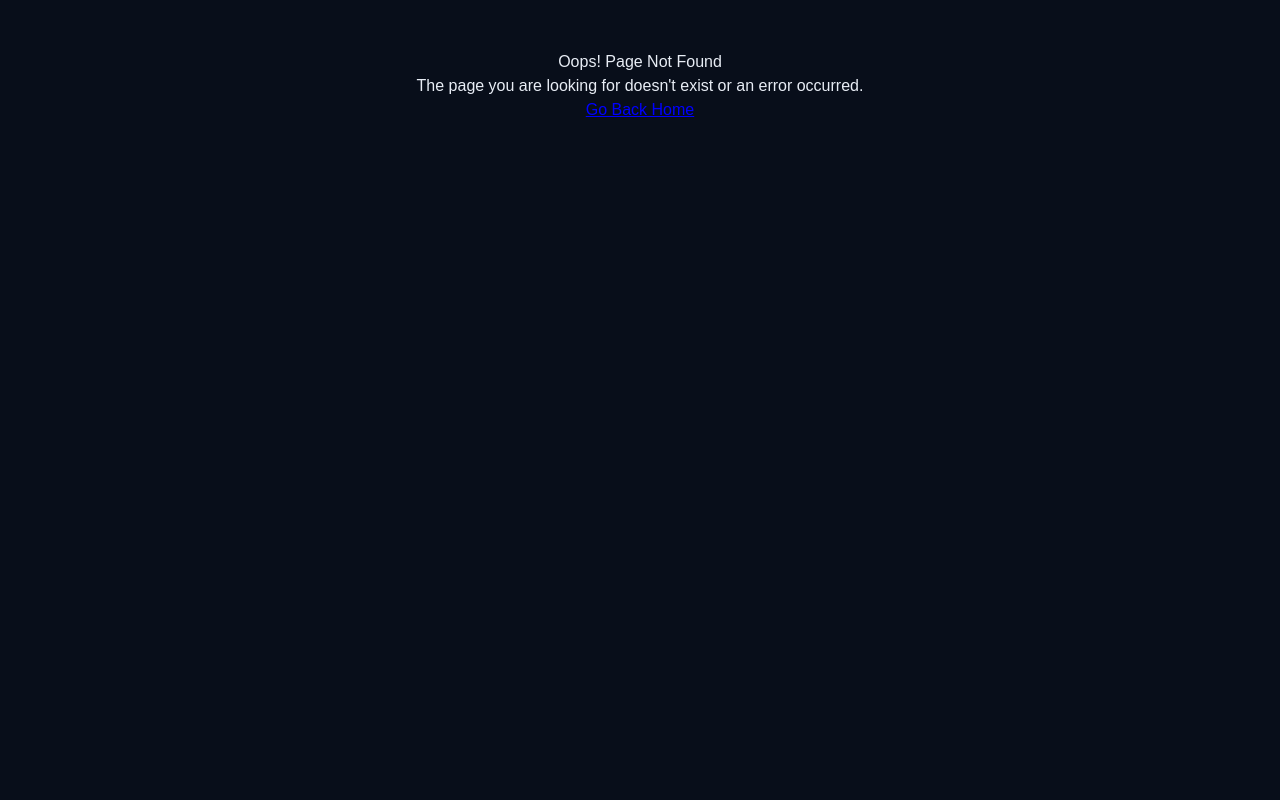
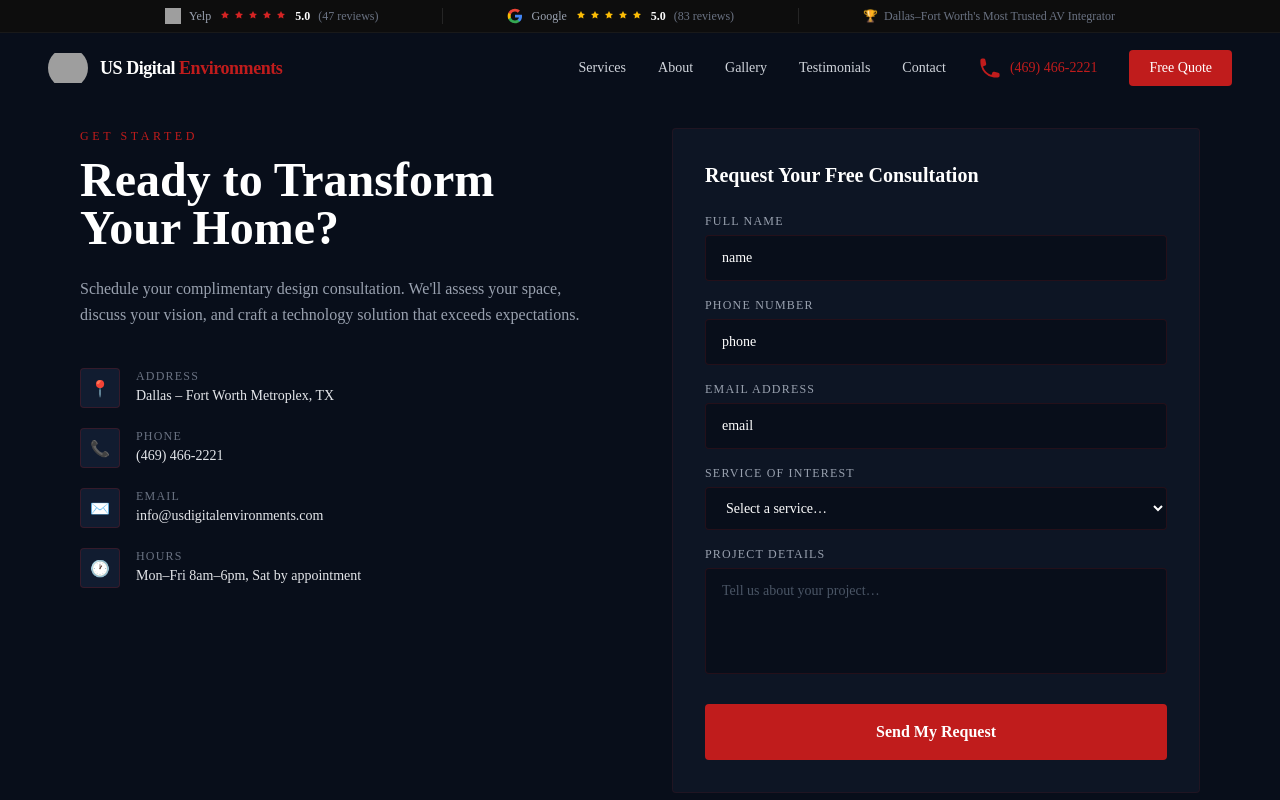
Before and after one commit to Pjose/us-digital-environments, a React (Vite) app: page /us-digital-environments/us-digital-environments/contact in a window 1280 px wide. Before the commit this address had no page. Shown: the top 800 px of the page. Built offline with nearby package versions, Linux system fonts and the light colour scheme; grey boxes are pictures that could not be loaded; a web font is replaced by a local one.

Commit message:
Fixed AppRoutes for github pages.

```diff
--- a/src/features/errors/NotFoundPage.jsx
+++ b/src/features/errors/NotFoundPage.jsx
@@ -8,7 +8,7 @@ export default function NotFoundPage() {
     <div style={{ textAlign: "center", padding: "50px", fontFamily: "sans-serif" }}>
       <h1>Oops! Page Not Found</h1>
       <p>The page you are looking for doesn't exist or an error occurred.</p>
-      <Link to="/us-digital-environments/" style={{ color: "blue", textDecoration: "underline" }}>Go Back Home</Link>
+      <Link to="/us-digital-environments" style={{ color: "blue", textDecoration: "underline" }}>Go Back Home</Link>
     </div>
   );
 }
--- a/src/routes/AppRoutes.jsx
+++ b/src/routes/AppRoutes.jsx
@@ -29,7 +29,7 @@ const router = createBrowserRouter([
       { path: 'contact', element: <ContactPage /> },
     ],
   },
-]);
+], { basename: '/us-digital-environments/' }); // Set the base path for all routes
 
 export function AppRoutes() {
   return <RouterProvider router={router} />;
```
